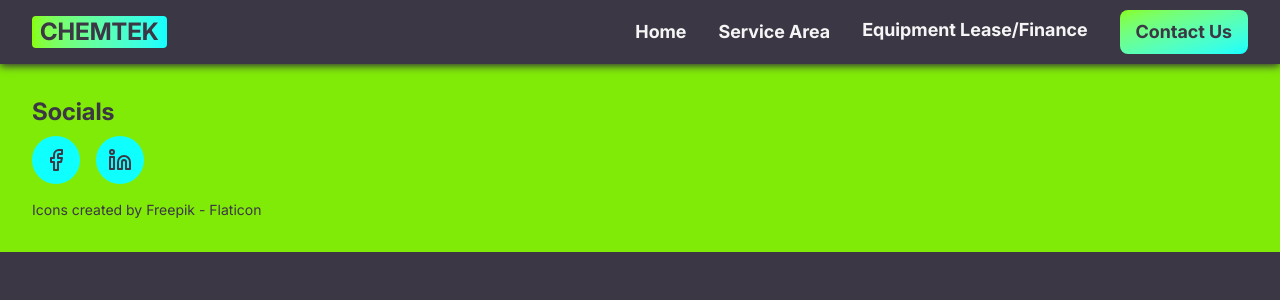
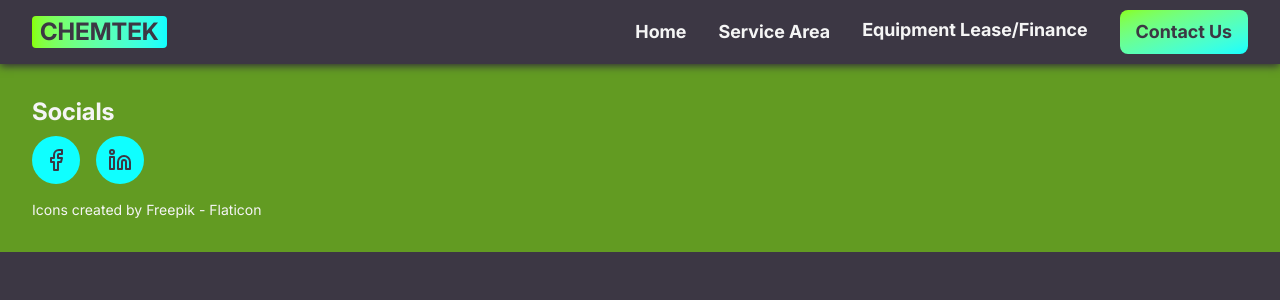
Before and after one commit to AndrewGlennAquino/chemtek-website, a React (Vite) app: page / in a window 1280 px wide. Shown: the top 300 px of the page. Built offline with nearby package versions, Linux system fonts and the light colour scheme.

Commit message:
Reduce background opacity; Change colors from night to smoke

```diff
--- a/src/components/footer/Footer.tsx
+++ b/src/components/footer/Footer.tsx
@@ -1,9 +1,10 @@
+import { motion } from "motion/react";
 import facebookIcon from "../../assets/icons/facebook.svg";
 import linkedinIcon from "../../assets/icons/linkedin.svg";
 
 const Footer = () => {
   return (
-    <footer className="bg-chemtek/90 text-night text-sm">
+    <footer className="bg-chemtek/50 text-smoke text-sm">
       {/* Footer container */}
       <div className="container mp-default flex flex-col gap-4">
         {/* Social media container */}
@@ -12,26 +13,32 @@ const Footer = () => {
 
           <div className="flex gap-4">
             {/* Facebook link */}
-            <a
+            <motion.a
               href="https://www.facebook.com/641706522363028"
               target="_blank"
               className="social-media-link"
+              whileHover={{ scale: 1.1 }}
             >
               <img
                 src={facebookIcon}
                 alt="Facebook logo"
                 className="w-full h-full"
               />
-            </a>
+            </motion.a>
 
             {/* LinkedIn link */}
-            <a className="social-media-link">
+            <motion.a
+              href="https://www.linkedin.com/company/chemtek-llc/"
+              target="_blank"
+              className="social-media-link"
+              whileHover={{ scale: 1.1 }}
+            >
               <img
                 src={linkedinIcon}
                 alt="LinkedIn logo"
                 className="w-full h-full"
               />
-            </a>
+            </motion.a>
           </div>
         </div>
 
```
